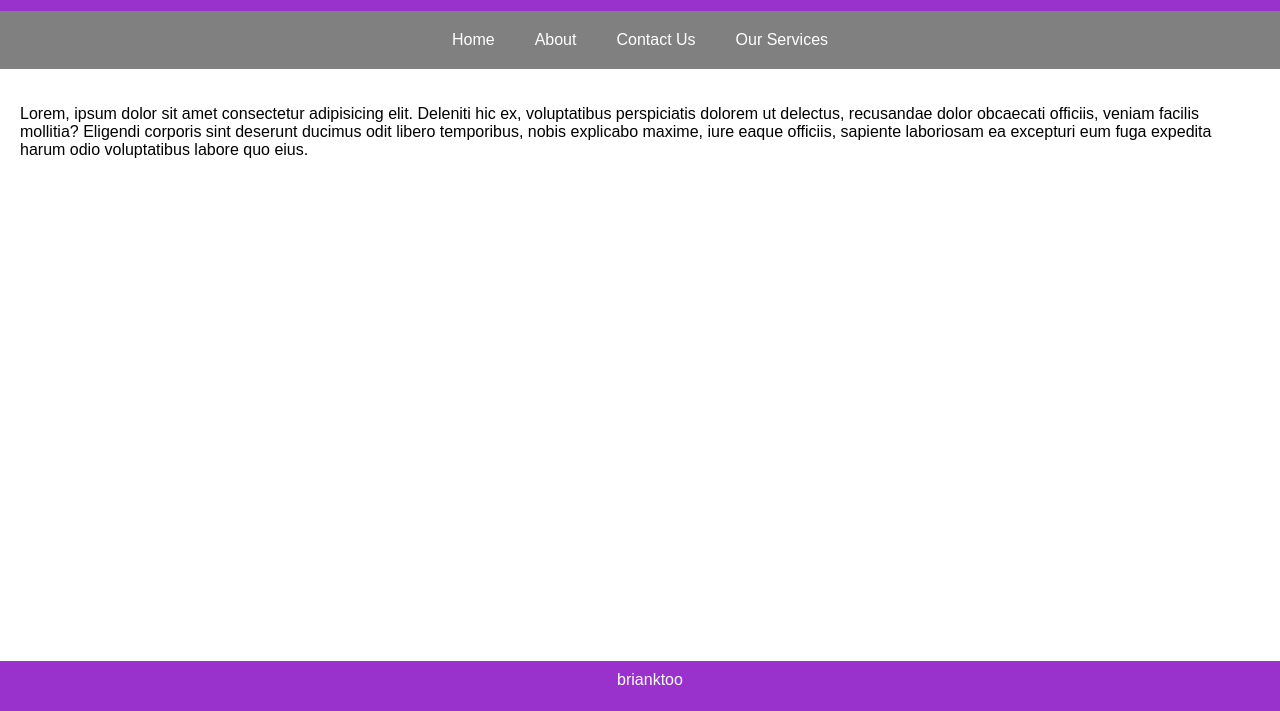
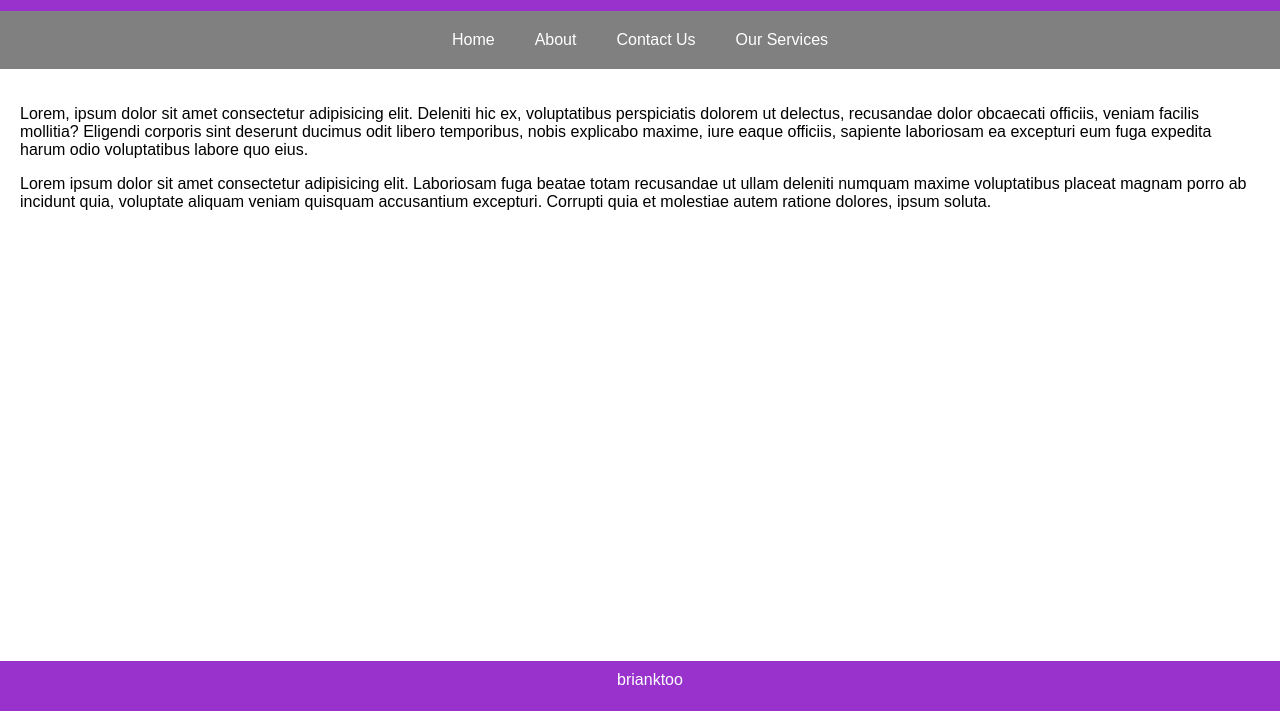
Before and after one commit to Brianktoo/package-wise, a plain HTML site: page index.html in a window 1280 px wide. Shown: the part 89-800 px from the top of the page. Drawn offline with Linux system fonts and the light colour scheme.

Commit message:
updates on home page

```diff
--- a/index.html
+++ b/index.html
@@ -21,6 +21,8 @@
 
 <section id="homeContent">
      <p> Lorem, ipsum dolor sit amet consectetur adipisicing elit. Deleniti hic ex, voluptatibus perspiciatis dolorem ut delectus, recusandae dolor obcaecati officiis, veniam facilis mollitia? Eligendi corporis sint deserunt ducimus odit libero temporibus, nobis explicabo maxime, iure eaque officiis, sapiente laboriosam ea excepturi eum fuga expedita harum odio voluptatibus labore quo eius.</p>
+
+     <p>Lorem ipsum dolor sit amet consectetur adipisicing elit. Laboriosam fuga beatae totam recusandae ut ullam deleniti numquam maxime voluptatibus placeat magnam porro ab incidunt quia, voluptate aliquam veniam quisquam accusantium excepturi. Corrupti quia et molestiae autem ratione dolores, ipsum soluta.</p>
 </section>
 
 <section id="aboutContent" class="hidden">
```
